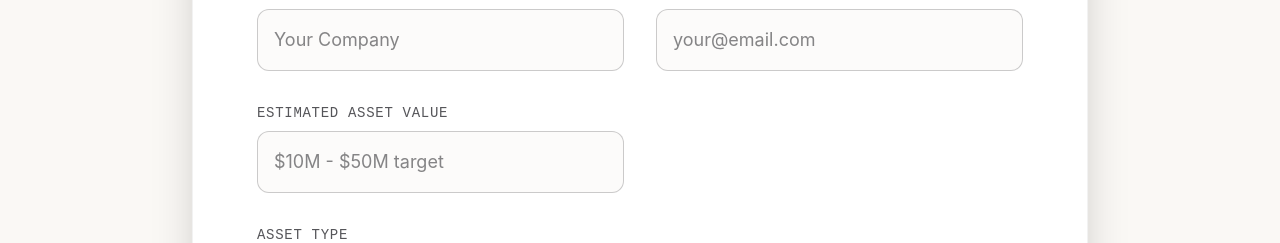
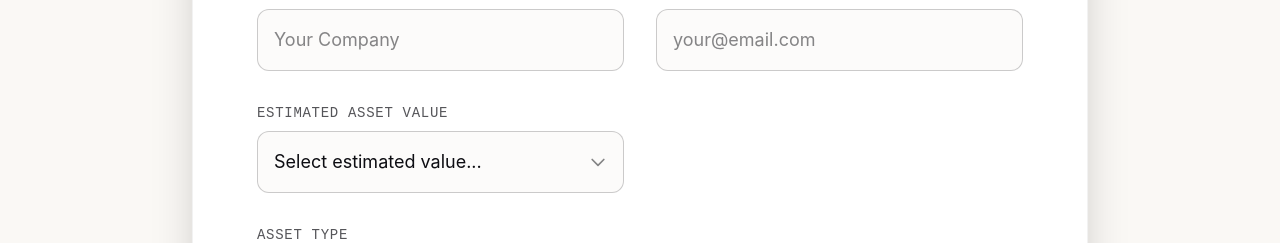
Before and after one commit to VampyreSkwid/starlight-website, a React (Vite) app: page / in a window 1280 px wide. Shown: the part 5000-5243 px from the top of the page. Built offline with nearby package versions, Linux system fonts and the light colour scheme; no server answers.

Commit message:
fix: change estimated value input to select dropdown

```diff
--- a/src/app/components/RegistrationForm.tsx
+++ b/src/app/components/RegistrationForm.tsx
@@ -228,15 +228,24 @@ export function RegistrationForm() {
 
             <div className="flex flex-col gap-2">
               <label className="font-mono text-sm uppercase tracking-wider text-brand-primary/70">Estimated Asset Value</label>
-              <input
-                type="text"
-                name="estimatedValue"
-                value={formData.estimatedValue}
-                onChange={handleChange}
-                required
-                className={`bg-brand-bg/50 border ${errors.estimatedValue ? 'border-red-500' : 'border-brand-primary/20'} rounded-xl px-4 py-4 outline-none focus:border-brand-primary transition-colors text-lg`}
-                placeholder="$10M - $50M target"
-              />
+              <div className="relative">
+                <select
+                  name="estimatedValue"
+                  value={formData.estimatedValue}
+                  onChange={handleChange}
+                  required
+                  className={`w-full bg-brand-bg/50 border ${errors.estimatedValue ? 'border-red-500' : 'border-brand-primary/20'} rounded-xl px-4 py-4 outline-none focus:border-brand-primary transition-colors text-lg appearance-none cursor-pointer`}
+                >
+                  <option value="" disabled>Select estimated value...</option>
+                  <option value="Under $10M">Under $10M</option>
+                  <option value="$10M - $50M">$10M - $50M</option>
+                  <option value="$50M - $100M">$50M - $100M</option>
+                  <option value="$100M+">$100M+</option>
+                </select>
+                <div className="absolute inset-y-0 right-4 flex items-center pointer-events-none">
+                  <svg className="w-5 h-5 text-brand-primary/50" fill="none" stroke="currentColor" viewBox="0 0 24 24" xmlns="http://www.w3.org/2000/svg"><path strokeLinecap="round" strokeLinejoin="round" strokeWidth="2" d="M19 9l-7 7-7-7"></path></svg>
+                </div>
+              </div>
               {errors.estimatedValue && <p className="text-red-500 text-xs font-mono">{errors.estimatedValue}</p>}
             </div>
 
```
